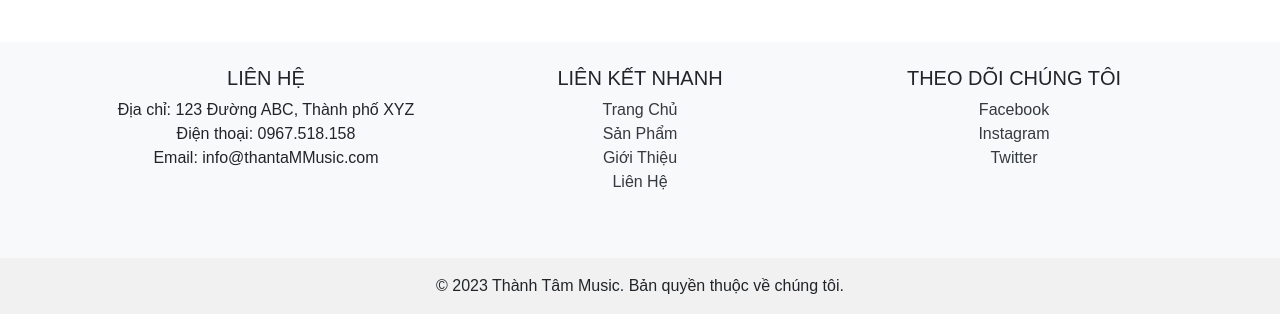
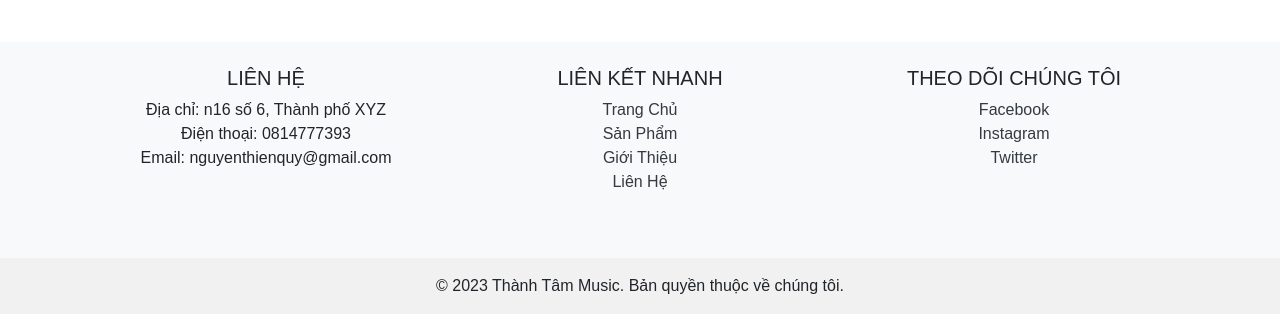
Before and after one commit to taokobiet23100/doancongcu_quay, a PHP site: page /DoAnPHP/ in a window 1280 px wide. Shown: the part 1079-1393 px from the top of the page. Run offline with PHP 8.4, Linux system fonts and the light colour scheme; data that the repository does not hold is empty; some libraries are stand-ins or nearby versions.

Commit message:
cap nhap code, nguyenthienquy

```diff
--- a/views/shares/footer.php
+++ b/views/shares/footer.php
@@ -4,9 +4,9 @@
             <div class="col-lg-4 col-md-12 mb-4">
                 <h5 class="text-uppercase">Liên Hệ</h5>
                 <p>
-                    Địa chỉ: 123 Đường ABC, Thành phố XYZ<br>
-                    Điện thoại: 0967.518.158<br>
-                    Email: info@thantaMMusic.com
+                    Địa chỉ: n16 số 6, Thành phố XYZ<br>
+                    Điện thoại: 0814777393<br>
+                    Email: nguyenthienquy@gmail.com
                 </p>
             </div>
 
```
